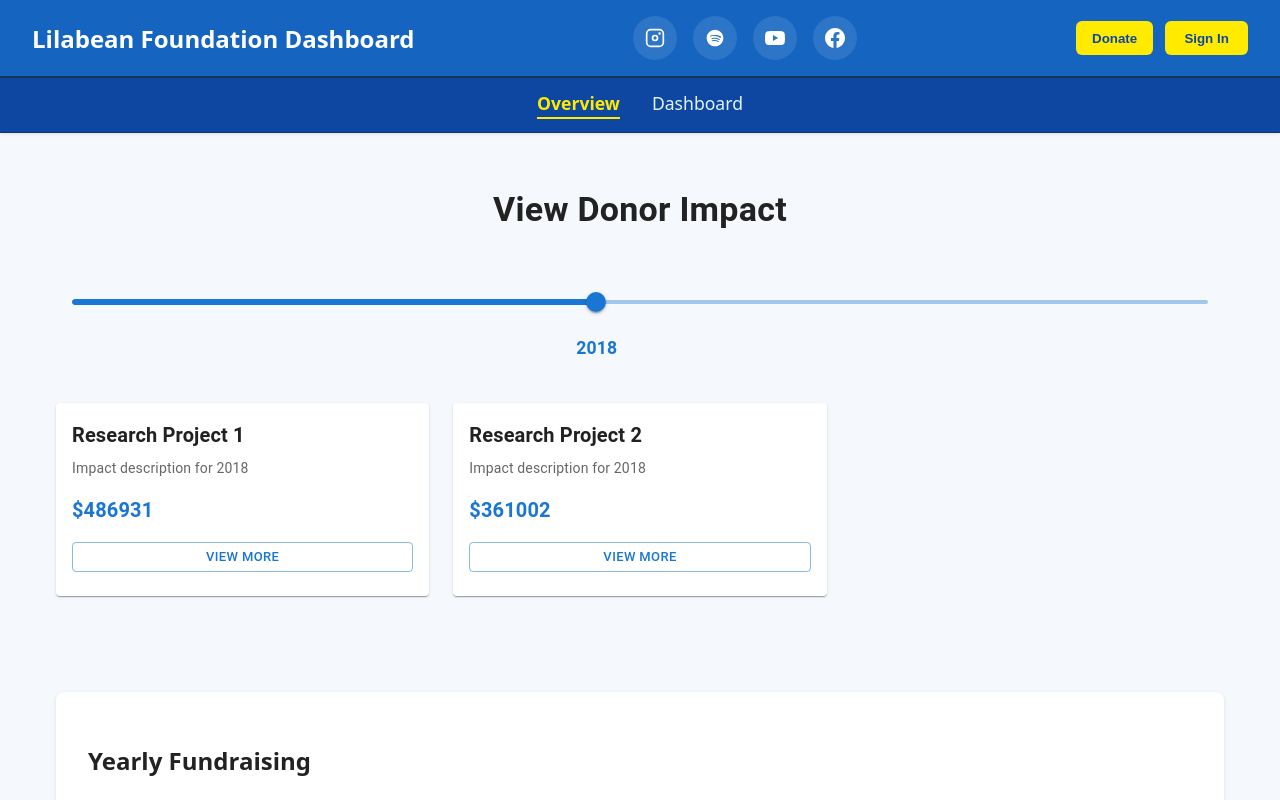
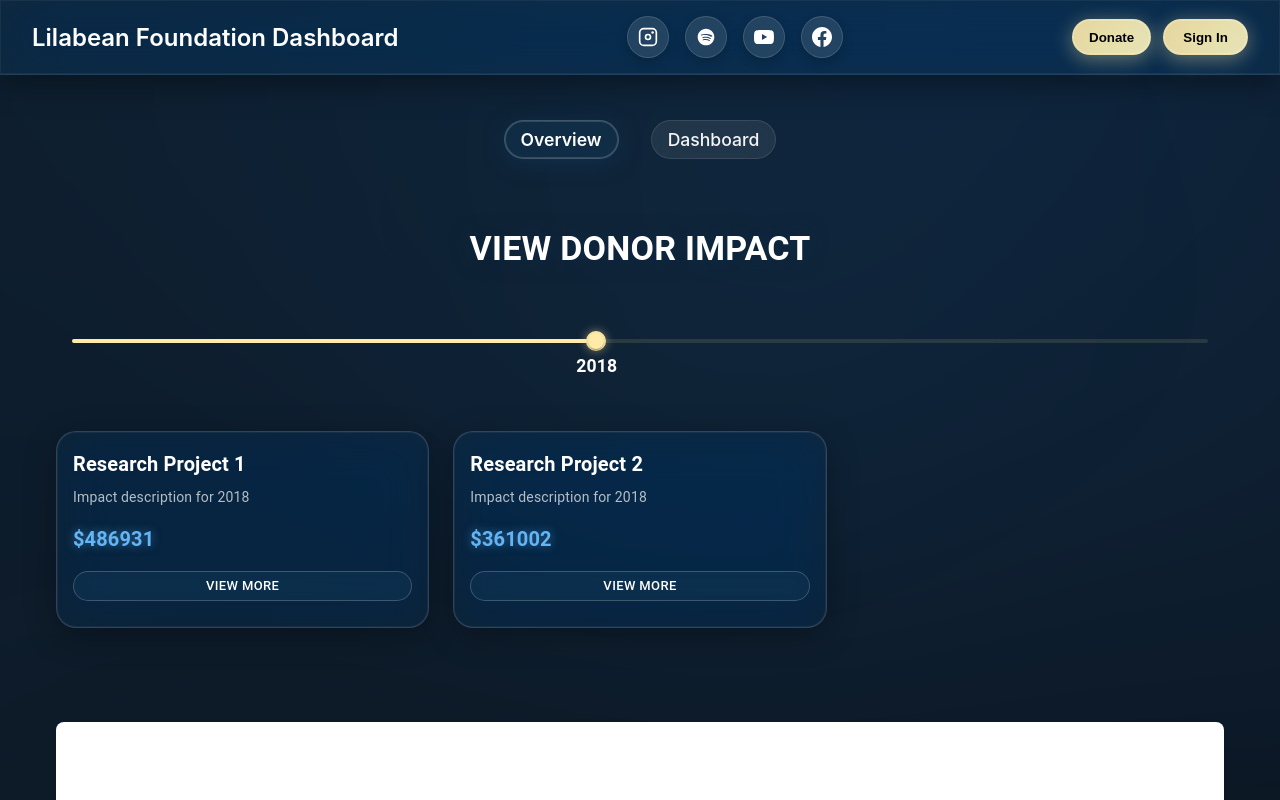
Before and after one commit to cfgcolumbus25/Team-7, a React (Vite) app in the folder frontend/: page / in a window 1280 px wide. Shown: the top 800 px of the page. Built offline with nearby package versions, Linux system fonts and the light colour scheme.

Commit message:
added styling

```diff
--- a/frontend/src/components/ResearchTimeline.jsx
+++ b/frontend/src/components/ResearchTimeline.jsx
@@ -34,17 +34,17 @@ const SliderContainer = styled(Box)(({ theme }) => ({
 // container for the slider with relative positioning for the year label
 const SliderWrapper = styled(Box)({
   position: 'relative',
-  paddingBottom: '25px', // space for the year label below
+  paddingBottom: '15px', // space for the year label below
 });
 
 // styled component for the year label positioned below the thumb
 const YearLabel = styled(Typography)(({ position }) => ({
   position: 'absolute',
-  bottom: '-15px',
+  bottom: '-5px',
   left: `calc(${position}% - 20px)`, // center the label under the thumb
   fontWeight: 'bold',
   fontSize: '1.1rem',
-  color: '#1976d2',
+  color: '#fff',
   pointerEvents: 'none',
   minWidth: '40px',
   textAlign: 'center',
@@ -58,15 +58,23 @@ const TilesGrid = styled(Box)(({ theme }) => ({
   marginTop: theme.spacing(4),
 }));
 
-// styled research tile card
+// styled research tile card with glassy effect
 const ResearchTile = styled(Card)(({ theme }) => ({
   height: '100%',
   display: 'flex',
   flexDirection: 'column',
-  transition: 'transform 0.2s ease-in-out, box-shadow 0.2s ease-in-out',
+  background: 'rgba(19, 55, 85, 0.3)',
+  backdropFilter: 'blur(25px) saturate(180%)',
+  WebkitBackdropFilter: 'blur(25px) saturate(180%)',
+  border: '1px solid rgba(255, 255, 255, 0.15)',
+  borderRadius: '20px',
+  transition: 'all 0.3s ease-in-out',
+  boxShadow: '0 8px 32px 0 rgba(0, 0, 0, 0.3), 0 0 0 1px rgba(255, 255, 255, 0.05) inset',
   '&:hover': {
-    transform: 'translateY(-4px)',
-    boxShadow: theme.shadows[6],
+    transform: 'translateY(-8px)',
+    boxShadow: '0 12px 48px rgba(19, 55, 85, 0.5), 0 0 0 1px rgba(255, 255, 255, 0.1) inset',
+    background: 'rgba(19, 55, 85, 0.4)',
+    border: '1px solid rgba(255, 255, 255, 0.25)',
   },
 }));
 
@@ -116,8 +124,19 @@ export default function ResearchTimeline({ selectedYear, setSelectedYear }) {
 
   return (
     <Container>
-      <Typography variant="h4" component="h2" gutterBottom sx={{ mb: 4, fontWeight: 'bold', textAlign: 'center' }}>
-        View Donor Impact
+      <Typography
+        variant="h4"
+        component="h2"
+        gutterBottom
+        sx={{
+          mb: 4,
+          fontWeight: 'bold',
+          textAlign: 'center',
+          color: '#fff',
+          textShadow: '0 0 20px rgba(19, 55, 85, 0.5)',
+        }}
+      >
+        VIEW DONOR IMPACT
       </Typography>
 
       <SliderContainer>
@@ -129,6 +148,24 @@ export default function ResearchTimeline({ selectedYear, setSelectedYear }) {
             max={2025}
             step={1}
             valueLabelDisplay="off"
+            sx={{
+              color: '#FFEAA7', // butter yellow
+              '& .MuiSlider-thumb': {
+                backgroundColor: '#FFEAA7',
+                border: '2px solid rgba(255, 234, 167, 0.8)',
+                boxShadow: '0 0 10px rgba(255, 234, 167, 0.5)',
+                '&:hover': {
+                  boxShadow: '0 0 15px rgba(255, 234, 167, 0.7)',
+                },
+              },
+              '& .MuiSlider-track': {
+                backgroundColor: '#FFEAA7',
+                border: 'none',
+              },
+              '& .MuiSlider-rail': {
+                backgroundColor: 'rgba(255, 234, 167, 0.3)',
+              },
+            }}
           />
           <YearLabel position={position}>
             {currentYear}
@@ -140,13 +177,13 @@ export default function ResearchTimeline({ selectedYear, setSelectedYear }) {
         {researchTiles.map((tile) => (
           <ResearchTile key={tile.id}>
             <CardContent sx={{ flexGrow: 1 }}>
-              <Typography variant="h6" component="h3" gutterBottom sx={{ fontWeight: 'bold' }}>
+              <Typography variant="h6" component="h3" gutterBottom sx={{ fontWeight: 'bold', color: '#fff' }}>
                 {tile.title}
               </Typography>
-              <Typography variant="body2" color="text.secondary" sx={{ mb: 2 }}>
+              <Typography variant="body2" sx={{ mb: 2, color: 'rgba(255, 255, 255, 0.7)' }}>
                 {tile.impact}
               </Typography>
-              <Typography variant="h6" color="primary" sx={{ mb: 2, fontWeight: 'bold' }}>
+              <Typography variant="h6" sx={{ mb: 2, fontWeight: 'bold', color: '#64b5f6', textShadow: '0 0 10px rgba(100, 181, 246, 0.5)' }}>
                 {tile.money}
               </Typography>
               <Button
@@ -154,6 +191,19 @@ export default function ResearchTimeline({ selectedYear, setSelectedYear }) {
                 size="small"
                 fullWidth
                 onClick={() => handleOpenPopup(tile.id)}
+                sx={{
+                  background: 'rgba(19, 55, 85, 0.4)',
+                  border: '1px solid rgba(255, 255, 255, 0.2)',
+                  color: '#fff',
+                  backdropFilter: 'blur(10px)',
+                  WebkitBackdropFilter: 'blur(10px)',
+                  borderRadius: '20px',
+                  '&:hover': {
+                    background: 'rgba(19, 55, 85, 0.6)',
+                    border: '1px solid rgba(255, 255, 255, 0.3)',
+                    boxShadow: '0 4px 16px rgba(19, 55, 85, 0.5)',
+                  }
+                }}
               >
                 View More
               </Button>
@@ -162,48 +212,79 @@ export default function ResearchTimeline({ selectedYear, setSelectedYear }) {
         ))}
       </TilesGrid>
 
-      {/* Popup Dialog */}
+      {/* Popup Dialog with glassy effect */}
       <Dialog
         open={openTileId !== null}
         onClose={handleClosePopup}
         maxWidth="sm"
         fullWidth
+        PaperProps={{
+          sx: {
+            background: 'rgba(19, 55, 85, 0.5)',
+            backdropFilter: 'blur(40px) saturate(180%)',
+            WebkitBackdropFilter: 'blur(40px) saturate(180%)',
+            border: '1px solid rgba(255, 255, 255, 0.15)',
+            borderRadius: '24px',
+            boxShadow: '0 8px 32px 0 rgba(0, 0, 0, 0.4), 0 0 0 1px rgba(255, 255, 255, 0.1) inset',
+          }
+        }}
       >
-        <DialogTitle sx={{ m: 0, p: 2, display: 'flex', justifyContent: 'space-between', alignItems: 'center' }}>
+        <DialogTitle sx={{ m: 0, p: 2, display: 'flex', justifyContent: 'space-between', alignItems: 'center', color: '#fff' }}>
           {selectedTile?.title}
           <IconButton
             aria-label="close"
             onClick={handleClosePopup}
             sx={{
-              color: (theme) => theme.palette.grey[500],
+              color: 'rgba(255, 255, 255, 0.7)',
+              '&:hover': {
+                color: '#fff',
+                background: 'rgba(255, 255, 255, 0.1)',
+              }
             }}
           >
             <CloseIcon />
           </IconButton>
         </DialogTitle>
-        <DialogContent dividers>
-          <Typography variant="body1" paragraph>
+        <DialogContent dividers sx={{ color: '#fff', borderColor: 'rgba(255, 255, 255, 0.1)' }}>
+          <Typography variant="body1" paragraph sx={{ color: 'rgba(255, 255, 255, 0.9)' }}>
             {selectedTile?.summary}
           </Typography>
           <Box sx={{ mt: 2 }}>
-            <Typography variant="subtitle2" color="text.secondary" gutterBottom>
+            <Typography variant="subtitle2" sx={{ color: 'rgba(255, 255, 255, 0.7)' }} gutterBottom>
               Funding Amount:
             </Typography>
-            <Typography variant="h6" color="primary" sx={{ fontWeight: 'bold' }}>
+            <Typography variant="h6" sx={{ fontWeight: 'bold', color: '#64b5f6', textShadow: '0 0 10px rgba(100, 181, 246, 0.5)' }}>
               {selectedTile?.money}
             </Typography>
           </Box>
           <Box sx={{ mt: 2 }}>
-            <Typography variant="subtitle2" color="text.secondary" gutterBottom>
+            <Typography variant="subtitle2" sx={{ color: 'rgba(255, 255, 255, 0.7)' }} gutterBottom>
               Impact:
             </Typography>
-            <Typography variant="body2">
+            <Typography variant="body2" sx={{ color: 'rgba(255, 255, 255, 0.9)' }}>
               {selectedTile?.impact}
             </Typography>
           </Box>
         </DialogContent>
-        <DialogActions>
-          <Button onClick={handleClosePopup}>Close</Button>
+        <DialogActions sx={{ p: 2, borderTop: '1px solid rgba(255, 255, 255, 0.1)' }}>
+          <Button
+            onClick={handleClosePopup}
+            sx={{
+              background: 'rgba(19, 55, 85, 0.4)',
+              border: '1px solid rgba(255, 255, 255, 0.2)',
+              color: '#fff',
+              backdropFilter: 'blur(10px)',
+              WebkitBackdropFilter: 'blur(10px)',
+              borderRadius: '20px',
+              '&:hover': {
+                background: 'rgba(19, 55, 85, 0.6)',
+                border: '1px solid rgba(255, 255, 255, 0.3)',
+                boxShadow: '0 4px 16px rgba(19, 55, 85, 0.5)',
+              }
+            }}
+          >
+            Close
+          </Button>
         </DialogActions>
       </Dialog>
     </Container>
--- a/frontend/src/styles.css
+++ b/frontend/src/styles.css
@@ -1,8 +1,43 @@
 body {
   margin: 0;
-  font-family: system-ui, sans-serif;
-  background: #f5f8fc;
-  color: #222;
+  font-family: 'Inter', system-ui, sans-serif;
+  background: #0a0a0f;
+  color: #ffffff;
+  min-height: 100vh;
+  position: relative;
+  overflow-x: hidden;
+}
+
+/* Animated gradient background with #133755 accents - glassy luminous effect */
+body::before {
+  content: '';
+  position: fixed;
+  top: -50%;
+  left: -50%;
+  width: 200%;
+  height: 200%;
+  background:
+    radial-gradient(circle at 20% 30%, rgba(19, 55, 85, 0.4) 0%, transparent 50%),
+    radial-gradient(circle at 80% 70%, rgba(19, 55, 85, 0.35) 0%, transparent 50%),
+    radial-gradient(circle at 50% 50%, rgba(19, 55, 85, 0.3) 0%, transparent 50%),
+    radial-gradient(circle at 10% 80%, rgba(19, 55, 85, 0.35) 0%, transparent 50%),
+    radial-gradient(circle at 60% 20%, rgba(25, 118, 210, 0.25) 0%, transparent 50%);
+  filter: blur(100px);
+  animation: gradientShift 20s ease infinite;
+  z-index: -1;
+  pointer-events: none;
+}
+
+@keyframes gradientShift {
+  0%, 100% {
+    transform: translate(0, 0) scale(1);
+  }
+  33% {
+    transform: translate(5%, -5%) scale(1.1);
+  }
+  66% {
+    transform: translate(-5%, 5%) scale(0.9);
+  }
 }
 
 .app {
@@ -75,16 +110,20 @@ body {
   height: 40px;
   border-radius: 50%;
   background: rgba(255, 255, 255, 0.1);
-  color: white;
+  backdrop-filter: blur(15px);
+  -webkit-backdrop-filter: blur(15px);
+  color: #fff;
   text-decoration: none;
-  transition: all 0.2s ease;
-  border: 2px solid transparent;
+  transition: all 0.3s ease;
+  border: 1px solid rgba(255, 255, 255, 0.15);
+  box-shadow: 0 4px 12px rgba(0, 0, 0, 0.2);
 }
 
 .social-btn:hover {
-  background: rgba(255, 255, 255, 0.2);
-  transform: translateY(-2px);
+  background: rgba(19, 55, 85, 0.4);
+  transform: translateY(-2px) scale(1.05);
   border-color: rgba(255, 255, 255, 0.3);
+  box-shadow: 0 6px 20px rgba(19, 55, 85, 0.5);
 }
 
 .social-btn svg {
@@ -99,35 +138,43 @@ body {
 }
 
 .sign-in-btn {
-  background: #ffea00;
-  color: #0d47a1;
-  border: none;
+  background: linear-gradient(135deg, rgba(255, 234, 167, 0.9), rgba(255, 249, 196, 0.9));
+  color: #000;
+  border: 1px solid rgba(255, 234, 167, 0.3);
   padding: 0.6rem 1.2rem;
-  border-radius: 6px;
+  border-radius: 20px;
   cursor: pointer;
   font-weight: 600;
-  transition: opacity 0.2s, transform 0.1s;
+  transition: all 0.3s ease;
+  backdrop-filter: blur(15px);
+  -webkit-backdrop-filter: blur(15px);
+  box-shadow: 0 4px 20px rgba(255, 234, 167, 0.4), 0 0 0 1px rgba(255, 255, 255, 0.2) inset;
 }
 
 .sign-in-btn:hover {
-  opacity: 0.9;
-  transform: translateY(-1px);
+  transform: translateY(-2px);
+  box-shadow: 0 6px 28px rgba(255, 234, 167, 0.6), 0 0 0 1px rgba(255, 255, 255, 0.3) inset;
+  background: linear-gradient(135deg, rgba(255, 234, 167, 1), rgba(255, 249, 196, 1));
 }
 
 .donate-btn {
-  background: #ffea00;
-  color: #0d47a1;
-  border: none;
+  background: linear-gradient(135deg, rgba(255, 234, 167, 0.9), rgba(255, 249, 196, 0.9));
+  color: #000;
+  border: 1px solid rgba(255, 234, 167, 0.3);
   padding: 0.6rem 1rem;
-  border-radius: 6px;
+  border-radius: 20px;
   cursor: pointer;
   font-weight: 600;
-  transition: opacity 0.2s, transform 0.1s;
+  transition: all 0.3s ease;
+  backdrop-filter: blur(15px);
+  -webkit-backdrop-filter: blur(15px);
+  box-shadow: 0 4px 20px rgba(255, 234, 167, 0.4), 0 0 0 1px rgba(255, 255, 255, 0.2) inset;
 }
 
 .donate-btn:hover {
-  opacity: 0.9;
-  transform: translateY(-1px);
+  transform: translateY(-2px);
+  box-shadow: 0 6px 28px rgba(255, 234, 167, 0.6), 0 0 0 1px rgba(255, 255, 255, 0.3) inset;
+  background: linear-gradient(135deg, rgba(255, 234, 167, 1), rgba(255, 249, 196, 1));
 }
 
 .dashboard {
@@ -159,11 +206,15 @@ body {
   display: flex;
   justify-content: space-between;
   align-items: center;
-  background: #1565c0;
+  background: rgba(19, 55, 85, 0.4);
+  backdrop-filter: blur(30px) saturate(180%);
+  -webkit-backdrop-filter: blur(30px) saturate(180%);
   padding: 1rem 2rem;
-  border-bottom: 1px solid #133755;
-  color: white;
+  border-bottom: 1px solid rgba(255, 255, 255, 0.1);
+  color: #fff;
   flex-wrap: wrap;
+  position: relative;
+  box-shadow: 0 8px 32px 0 rgba(0, 0, 0, 0.4), 0 0 0 1px rgba(255, 255, 255, 0.05) inset;
 }
 
 .nav-bar {
@@ -171,49 +222,41 @@ body {
   justify-content: center;
   align-items: center;
   gap: 2rem;
-  background: #0d47a1;
-  border-top: 1px solid #133755;
-  border-bottom: 1px solid #133755;
   padding: 0.8rem 0;
-  box-shadow: 0 1px 3px rgba(0, 0, 0, 0.1);
+  margin-top: 2rem;
 }
 
 .nav-link {
   font-size: 1.1rem;
   font-weight: 500;
   text-decoration: none;
-  color: #e3f2fd;
+  color: rgba(255, 255, 255, 0.95);
   position: relative;
-  padding-bottom: 4px;
-  transition: color 0.2s ease, transform 0.1s ease;
+  padding: 0.5rem 1rem;
+  border-radius: 20px;
+  transition: all 0.3s ease;
+  background: rgba(255, 255, 255, 0.08);
+  backdrop-filter: blur(15px);
+  -webkit-backdrop-filter: blur(15px);
+  border: 1px solid rgba(255, 255, 255, 0.1);
 }
 
 .nav-link:hover {
   color: #fff;
-  transform: translateY(-1px);
-}
-
-.nav-link::after {
-  content: "";
-  position: absolute;
-  left: 0;
-  bottom: 0;
-  width: 0%;
-  height: 2px;
-  background-color: #ffea00;
-  transition: width 0.3s ease;
-}
-
-.nav-link:hover::after {
-  width: 100%;
+  transform: translateY(-2px);
+  background: rgba(255, 255, 255, 0.15);
+  box-shadow: 0 4px 16px rgba(19, 55, 85, 0.5);
+  border: 1px solid rgba(255, 255, 255, 0.2);
 }
 
 .nav-link--active {
-  color: #ffea00;
+  color: #fff;
   font-weight: 600;
+  background: rgba(19, 55, 85, 0.5);
+  box-shadow: 0 4px 20px rgba(19, 55, 85, 0.6), 0 0 0 1px rgba(255, 255, 255, 0.15) inset;
+  border: 1px solid rgba(255, 255, 255, 0.2);
 }
 
-.nav-link--active::after {
-  width: 100%;
-  background-color: #ffea00;
+.dashboard-textarea::placeholder {
+  color: rgba(255, 255, 255, 0.5);
 }
```
Also changed, not shown: frontend/src/pages/AdminDashboard.jsx (+43 -36 lines).
